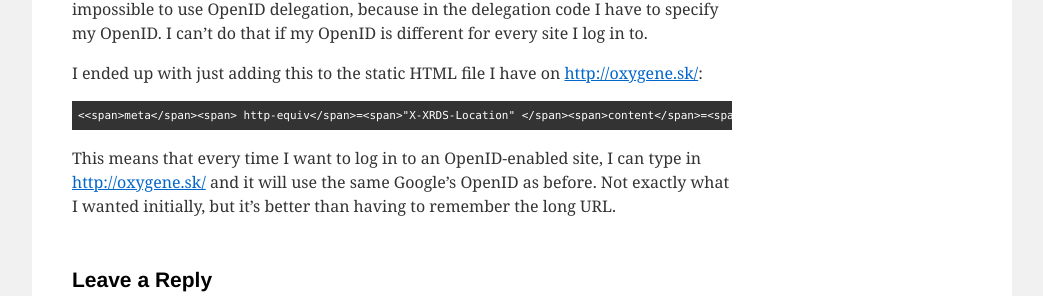
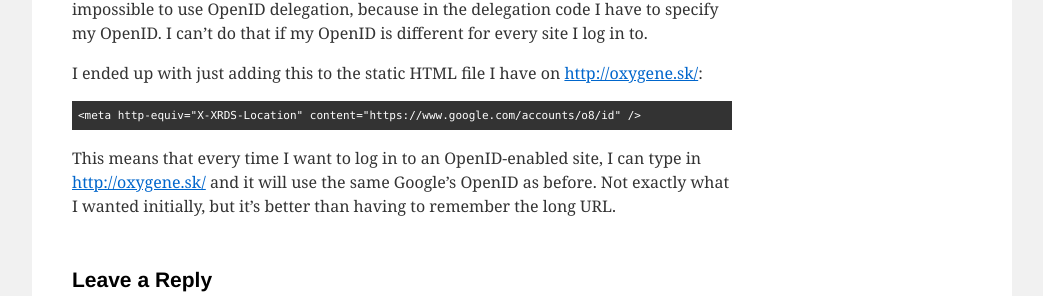
Before and after one commit to lalinsky/website, a Jekyll site: the page built from _posts/2009-12-12-redirect-to-googles-openid.md, in a window 1280 px wide. Shown: the part 734-1030 px from the top of the page, without its empty margins (118-1161 px from the left). Built offline with Jekyll 4.4.1, drawn with Linux system fonts in a browser that asks for light colours; Markdown is read by kramdown in place of the engine named in the settings; comment, search, counter and statistics services are not loaded; some of the changed lines change nothing that is shown.

Commit message:
Add X-XRDS-Location

```diff
--- a/_includes/header.html
+++ b/_includes/header.html
@@ -2,6 +2,7 @@
 <html>
 <head>
 	<meta http-equiv="Content-Type" content="text/html; charset=utf-8" />
+	<meta http-equiv="X-XRDS-Location" content="https://www.google.com/accounts/o8/id" />
 	<title>{% if page.title %}{{ page.title }} - {% endif %}{{ site.title }}</title>
 	<link type="application/rss+xml" rel="alternate" title="{{ site.title }}" href="{{ site.url }}/feed.xml" />
 	{% if page.category %}<link type="application/rss+xml" rel="alternate" title="{{ site.title }} - {{ page.title }}" href="{{ site.url }}/category/{{ page.category }}/feed.xml" />{% endif %}
--- a/_posts/2009-12-12-redirect-to-googles-openid.md
+++ b/_posts/2009-12-12-redirect-to-googles-openid.md
@@ -19,6 +19,6 @@
 
 I ended up with just adding this to the static HTML file I have on [http://oxygene.sk/](http://oxygene.sk/):
 
-    <<span>meta</span><span> http-equiv</span>=<span>"X-XRDS-Location" </span><span>content</span>=<span>"https://www.google.com/accounts/o8/id" </span><span><span>/</span></span>>
+    <meta http-equiv="X-XRDS-Location" content="https://www.google.com/accounts/o8/id" />
 
 This means that every time I want to log in to an OpenID-enabled site, I can type in [http://oxygene.sk/](http://oxygene.sk/) and it will use the same Google's OpenID as before. Not exactly what I wanted initially, but it's better than having to remember the long URL.
```
